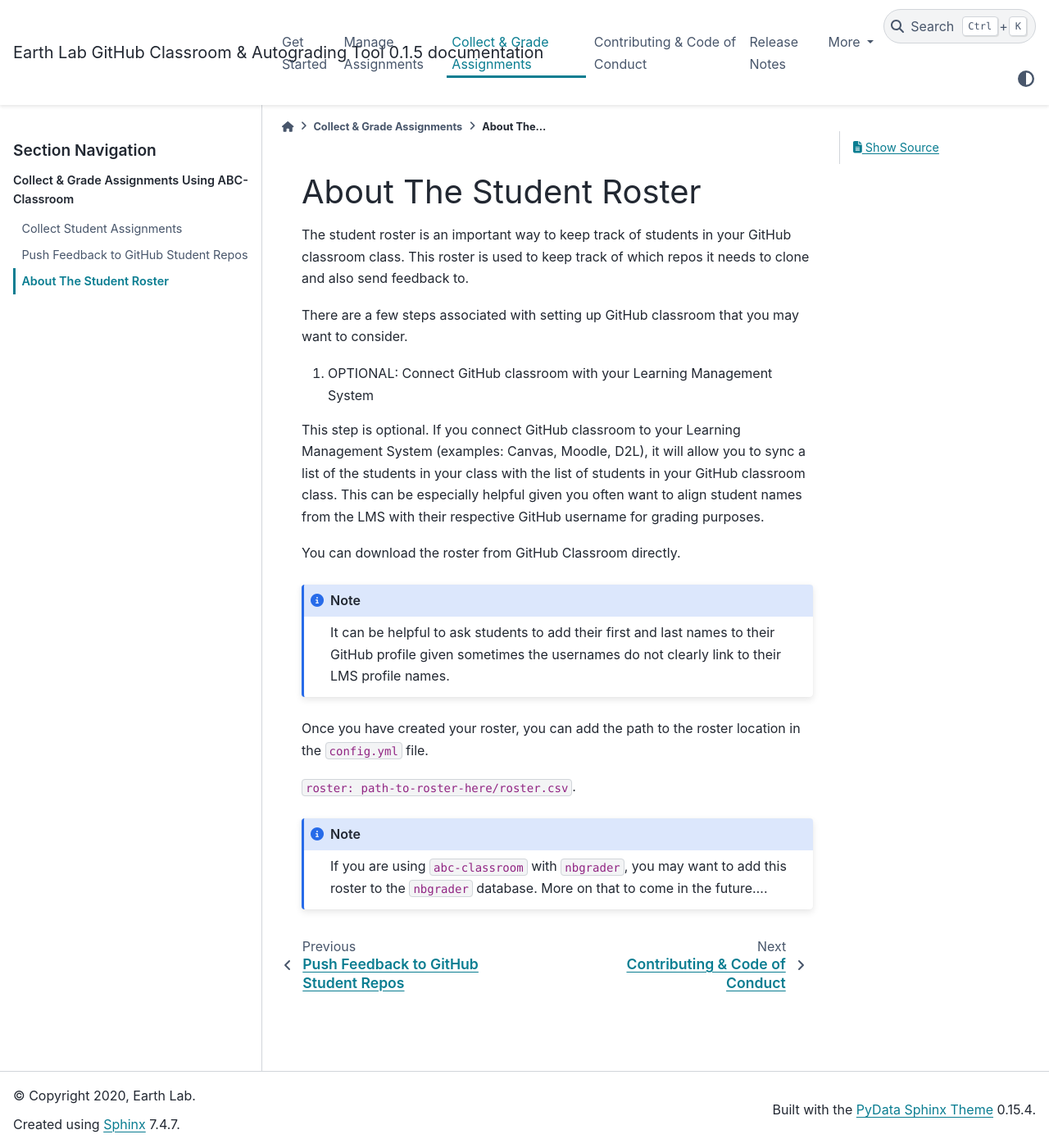
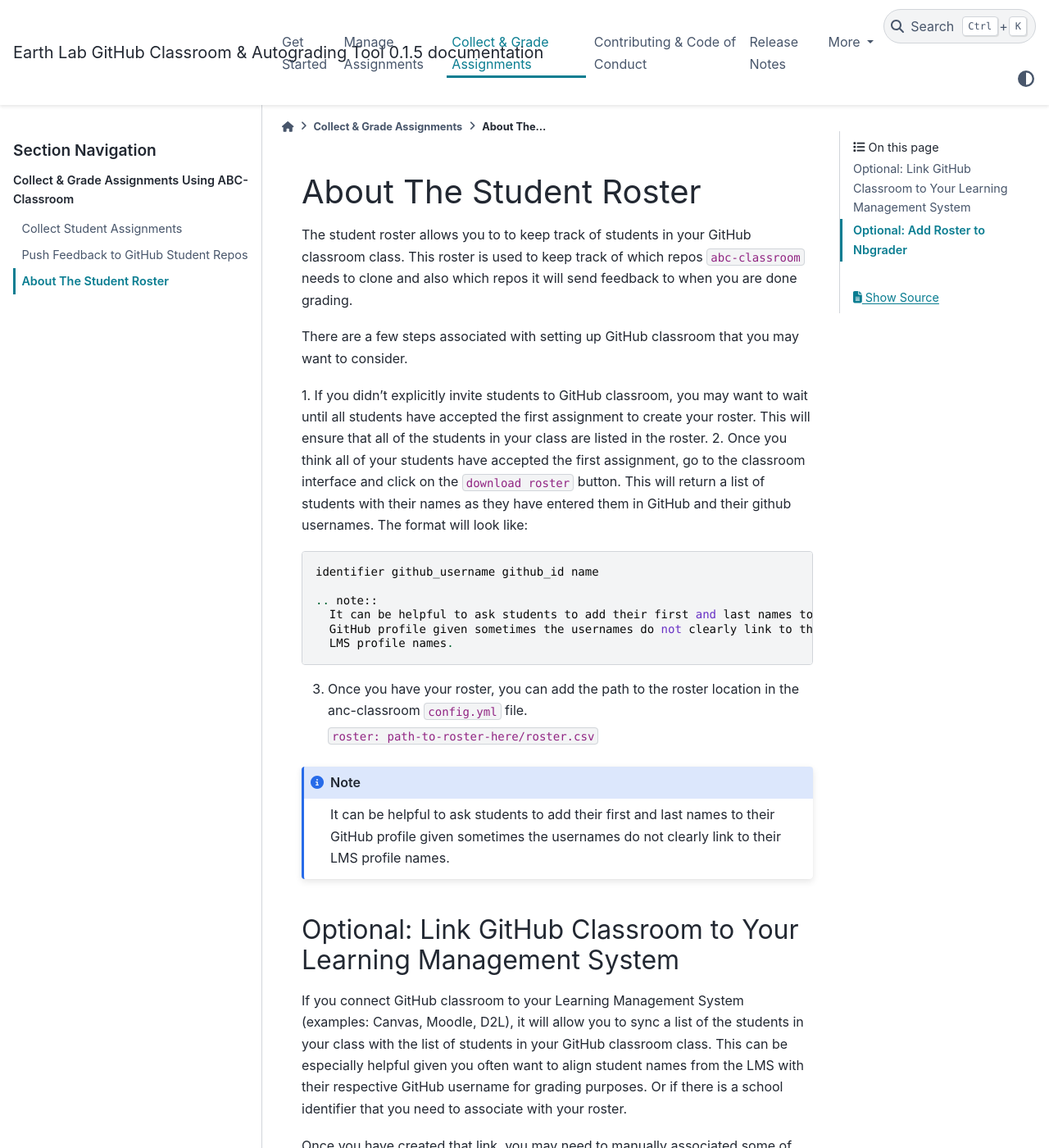
Before and after one commit to earthlab/abc-classroom, a Sphinx documentation site: the page built from docs/collect-grade-assignments/roster.rst, in a window 1280 px wide and 1400 px high. Shown: the whole window at 82% size. Built offline with Sphinx 7.4.7 and the PyData theme 0.15.4, drawn with Linux system fonts in a browser that asks for light colours; some of the changed text lies outside the part shown.

Commit message:
Update roster docs (#284)
* update assignment docs

* black

* updates to grading workflow

* doc updates and fixes

* fix dev rquirements

* reorg and adding roster info

* updating clone docs

* adding more details on abc clone and the roster

* reorg

* update roster docs

* syntax fix

```diff
--- a/docs/collect-grade-assignments/roster.rst
+++ b/docs/collect-grade-assignments/roster.rst
@@ -2,35 +2,74 @@
 About The Student Roster
 ===============================
 
-The student roster is an important way to keep track of students in your
-GitHub classroom class. This roster is used to keep track of which repos it
-needs to clone and also send feedback to.
+The student roster allows you to to keep track of students in your
+GitHub classroom class. This roster is used to keep track of which repos
+``abc-classroom`` needs to clone and also which repos it will send feedback to
+when you are done grading.
 
 There are a few steps associated with setting up GitHub classroom that you may
 want to consider.
 
-1. OPTIONAL: Connect GitHub classroom with your Learning Management System
+1. If you didn't explicitly invite students to GitHub classroom, you
+may want to wait until all students have accepted the first assignment to
+create your roster. This will ensure that all of the students in your class are
+listed in the roster.
+2. Once you think all of your students have accepted the first assignment, go
+to the classroom interface and click on the ``download roster`` button.
+This will return a list of students with their names as they have entered them
+in GitHub and their github usernames. The format will look like::
 
-This step is optional. If you connect GitHub classroom to your Learning
-Management System (examples: Canvas, Moodle, D2L), it will allow you to
-sync a list of the students in your class with the list of students in
-your GitHub classroom class. This can be especially helpful given you often
-want to align student names from the LMS  with their respective GitHub username
-for grading purposes.
+   identifier github_username github_id name
 
-You can download the roster from GitHub Classroom directly.
+   .. note::
+     It can be helpful to ask students to add their first and last names to their
+     GitHub profile given sometimes the usernames do not clearly link to their
+     LMS profile names.
+
+3. Once you have your roster, you can add the path to the roster location
+   in the anc-classroom ``config.yml`` file.
+
+   ``roster: path-to-roster-here/roster.csv``
+
 
 .. note::
   It can be helpful to ask students to add their first and last names to their
   GitHub profile given sometimes the usernames do not clearly link to their
   LMS profile names.
 
-Once you have created your roster, you can add the path to the roster location
-in the ``config.yml`` file.
 
-``roster: path-to-roster-here/roster.csv``.
+Optional: Link GitHub Classroom to Your Learning Management System
+~~~~~~~~~~~~~~~~~~~~~~~~~~~~~~~~~~~~~~~~~~~~~~~~~~~~~~~~~~~~~~~~~~~~
+
+If you connect GitHub classroom to your Learning Management System (examples:
+Canvas, Moodle, D2L), it will allow you to
+sync a list of the students in your class with the list of students in
+your GitHub classroom class. This can be especially helpful given you often
+want to align student names from the LMS  with their respective GitHub username
+for grading purposes. Or if there is a school identifier that you need to
+associate with your roster.
+
+Once you have created that link, you may need to manually associated some of
+your student's names with their GitHub usernames.
 
 
-.. note::
-  If you are using ``abc-classroom`` with ``nbgrader``, you may want to add this roster
-  to the ``nbgrader`` database. More on that to come in the future....
+Optional: Add Roster to Nbgrader
+~~~~~~~~~~~~~~~~~~~~~~~~~~~~~~~~~
+
+If you are using nbgrader, you may also want to upload the roster to the nbgrader
+database. You can add a .csv file to nbgrader using::
+
+    nbgrader db student import class-roster-file.csv
+
+If you generated your roster using github classroom there are a few changes that
+you may want to make to your roster before uploading it. Nbgrader requires an id
+field for this to work. As suchh you may want to
+
+  1. Add a new id column containing the ``github`` usernames for each students
+  2. Divide the Name column into a  ``first_name`` and ``last_name`` columns which
+     ``nbgrader`` will recognize
+
+Once you have made this changes, ``nbgrader`` will be able to associated each
+``github`` username with a first and last name. This may make grading easier.
+
+You can download the roster from GitHub Classroom directly.
```
